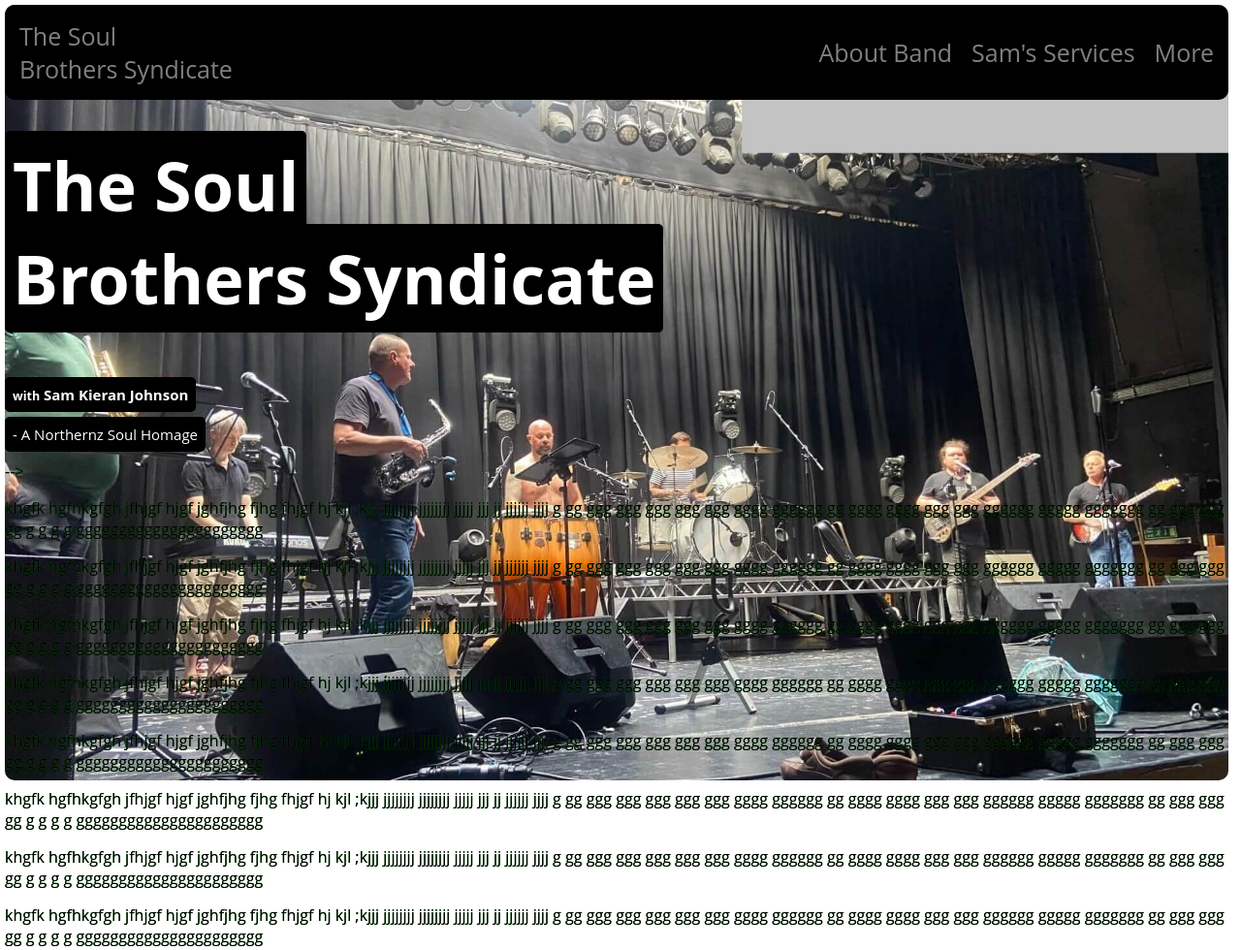
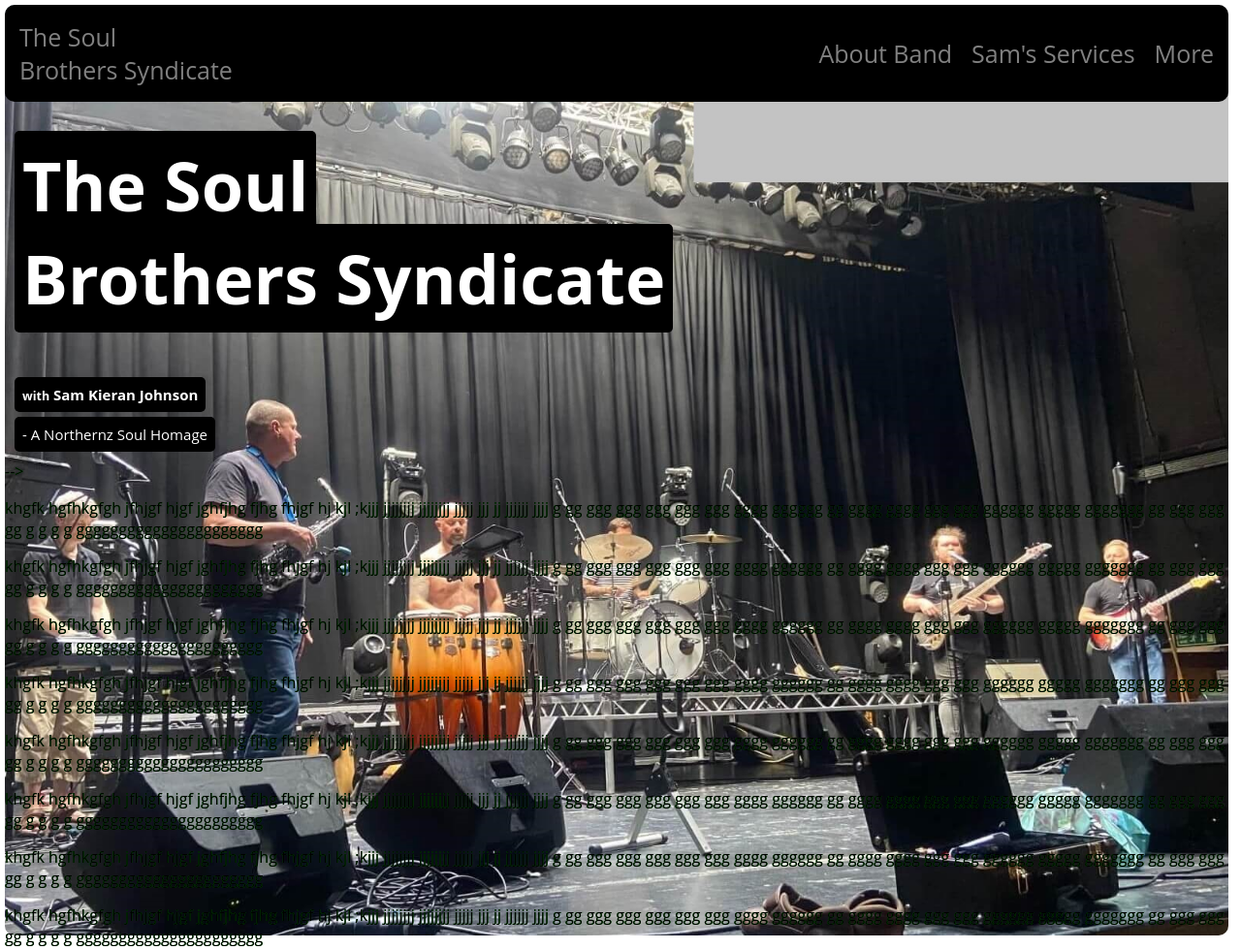
Before and after one commit to Dave23377777/DevSite, a plain HTML site: page DevSite/index.html in a window 1280 px wide. Shown: the top 980 px of the page at 97% size. Drawn offline with Linux system fonts and the light colour scheme.

Commit message:
variables

```diff
--- a/DevSite/Styles/styles.css
+++ b/DevSite/Styles/styles.css
@@ -4,6 +4,7 @@
     --body-margin-full: 5px 5px 5px 5px;
     --main-radius: 10px;
     --main-padding : 8px;
+    --main-margin : calc(2*var(--body-margin));
 }
 * {
 	box-sizing: border-box;
@@ -36,6 +37,8 @@ nav {
   	border-radius: var(--main-radius);
 
  	max-height: 15%;
+ 	height:100px
+
  }
 
  nav a{
@@ -71,6 +74,7 @@ nav a:hover {
  	background-color:black;
  	padding : var(--main-padding);
  	border-radius: 5px;
+ 	margin :var(--main-margin); /* effectively triple body-margin from edge, since already starting at margin through body start) */
  }
 
  .bg-placeholder {
@@ -89,7 +93,7 @@ nav a:hover {
     position: fixed;
 	z-index: -1;
 	min-height: 100vh;
-	height:100%;
+	height:120%;
 	top:calc(var(--body-margin));
 
 	border-radius: var(--main-radius);
```
